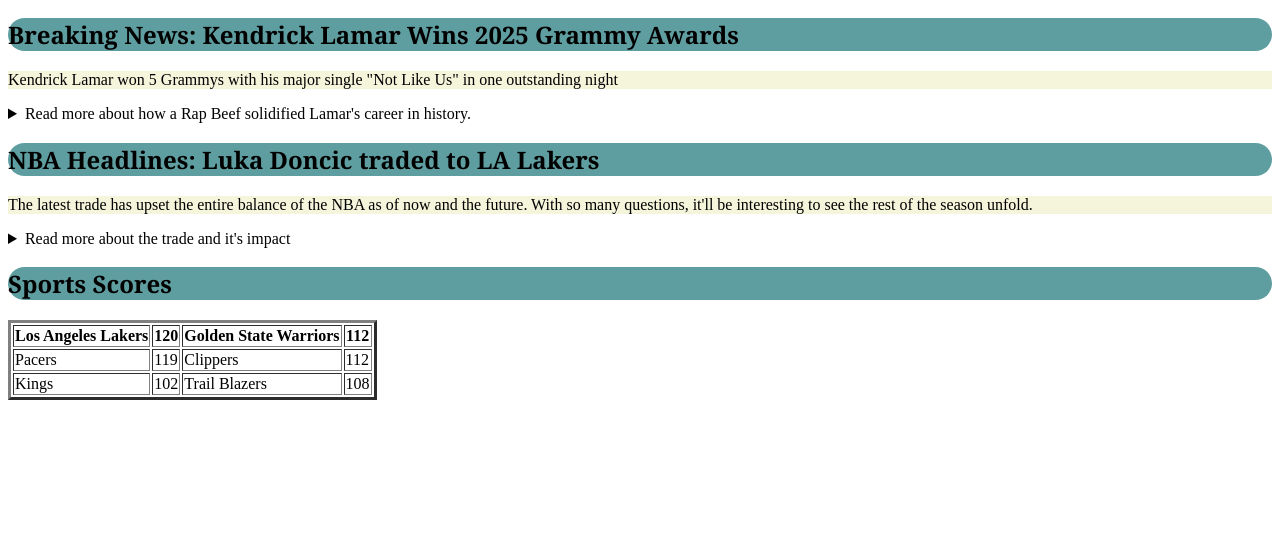
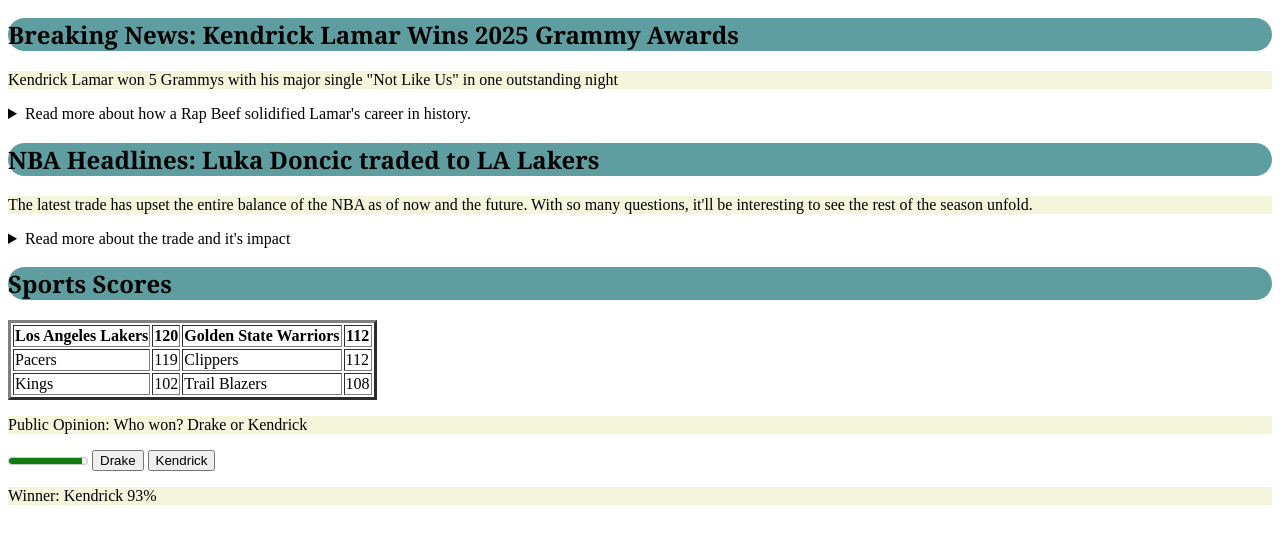
Before and after one commit to CIT82/seveinn-pub, a plain HTML site: page w4/index.html in a window 1280 px wide. Shown: the part 154-698 px from the top of the page. Drawn offline with Linux system fonts and the light colour scheme.

Commit message:
website fixes

```diff
--- a/w4/index.html
+++ b/w4/index.html
@@ -69,6 +69,10 @@
         </thead>
     </table>
 </section>
-
+<p>Public Opinion: Who won? Drake or Kendrick</p>
+<meter value="93" min="0" max="100">93%</meter>
+<button>Drake</button>
+<button>Kendrick</button>
+<p>Winner: Kendrick 93%</p>
 </body>
 </html>
```
